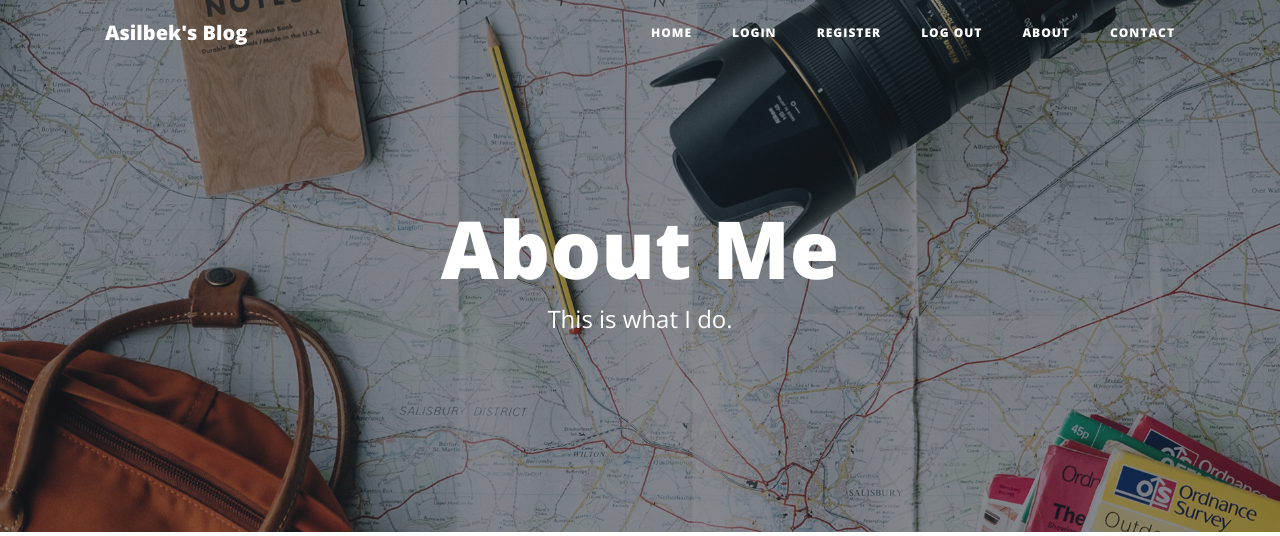
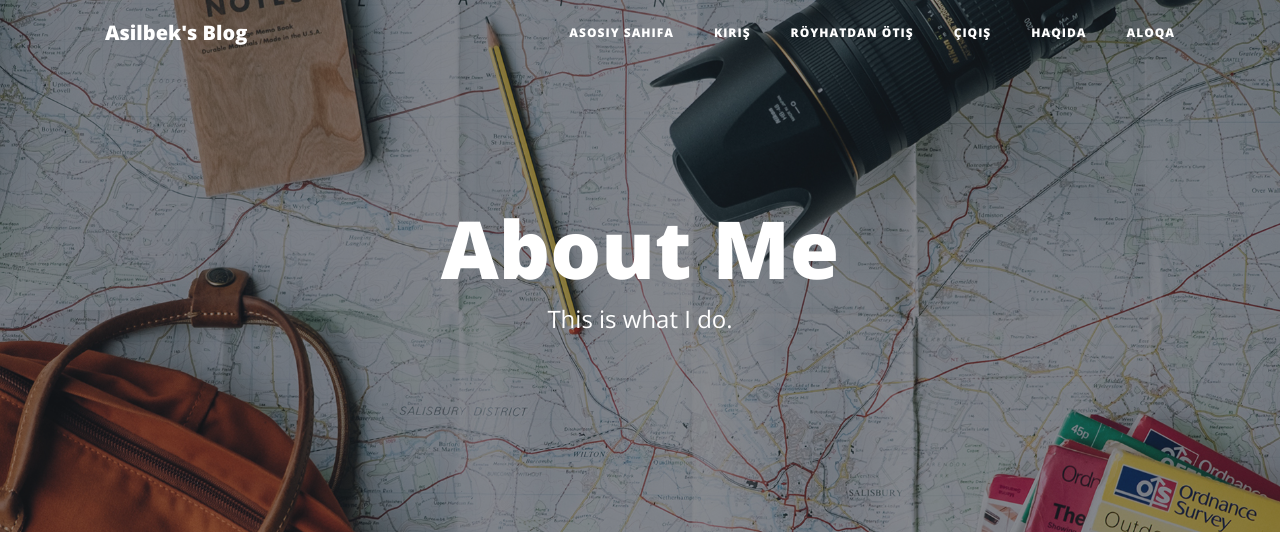
Before and after one commit to asil07/Web-Blogpost, a Flask app: page /about in a window 1280 px wide. Shown: the top 536 px of the page. Run offline with Flask 2, Linux system fonts and the light colour scheme; some libraries are stand-ins or nearby versions.

Commit message:
headers change

```diff
--- a/templates/header.html
+++ b/templates/header.html
@@ -36,25 +36,25 @@
       <div class="collapse navbar-collapse" id="navbarResponsive">
         <ul class="navbar-nav ml-auto">
           <li class="nav-item">
-            <a class="nav-link" href="{{ url_for('get_all_posts') }}">Home</a>
+            <a class="nav-link" href="{{ url_for('get_all_posts') }}">Asosiy sahifa</a>
           </li>
         {% if not current_user.is_authenticated %}
           <li class="nav-item">
-            <a class="nav-link" href="{{ url_for('login') }}">Login</a>
+            <a class="nav-link" href="{{ url_for('login') }}">Kırış</a>
           </li>
           <li class="nav-item">
-            <a class="nav-link" href="{{ url_for('register') }}">Register</a>
+            <a class="nav-link" href="{{ url_for('register') }}">Röyhatdan ötış</a>
           </li>
         {% endif %}
           <li class="nav-item">
-            <a class="nav-link" href="{{ url_for('logout') }}">Log Out</a>
+            <a class="nav-link" href="{{ url_for('logout') }}">Çiqış</a>
           </li>
 
           <li class="nav-item">
-            <a class="nav-link" href="{{ url_for('about') }}">About</a>
+            <a class="nav-link" href="{{ url_for('about') }}">Haqida</a>
           </li>
           <li class="nav-item">
-            <a class="nav-link" href="{{ url_for('contact') }}">Contact</a>
+            <a class="nav-link" href="{{ url_for('contact') }}">Aloqa</a>
           </li>
         </ul>
       </div>
```
